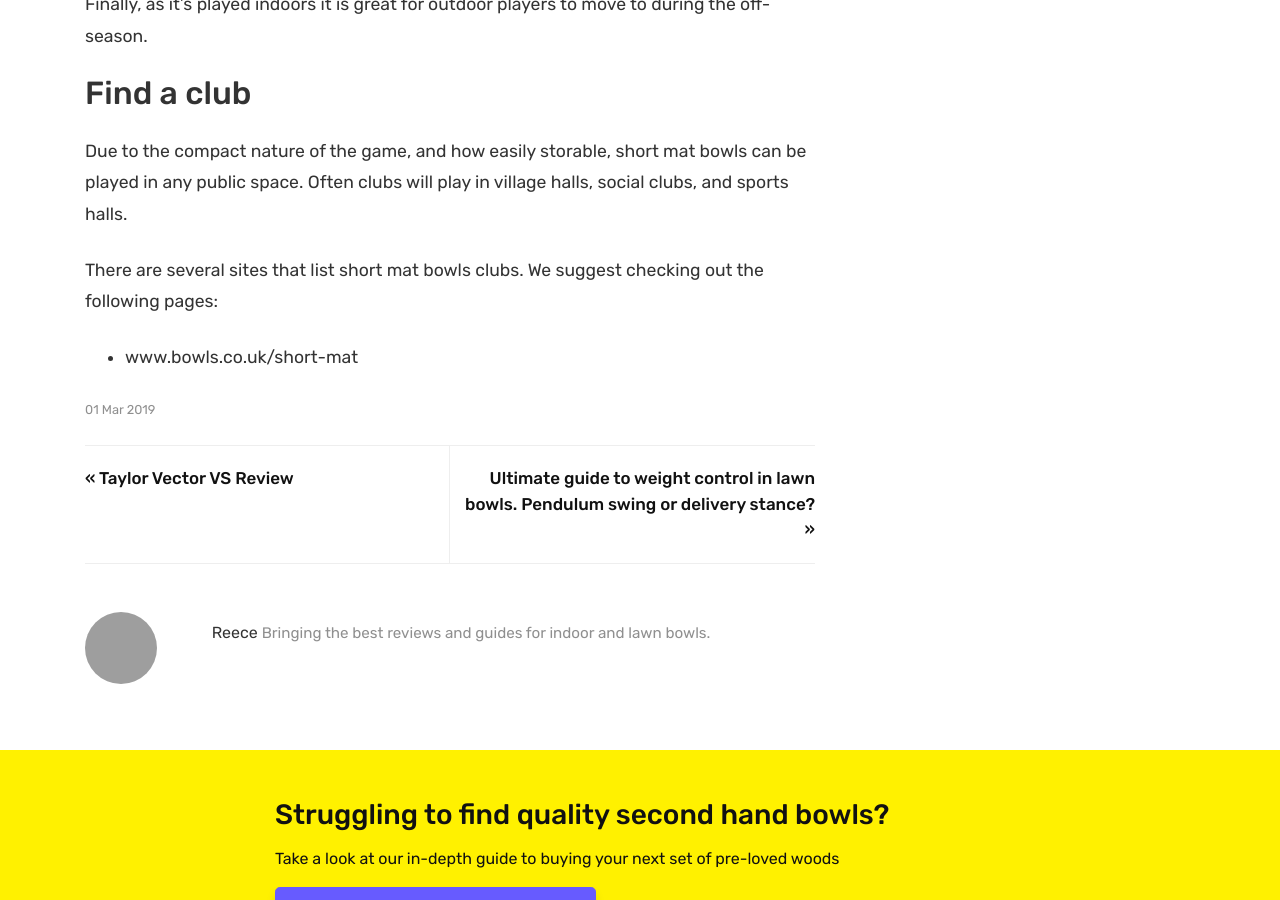
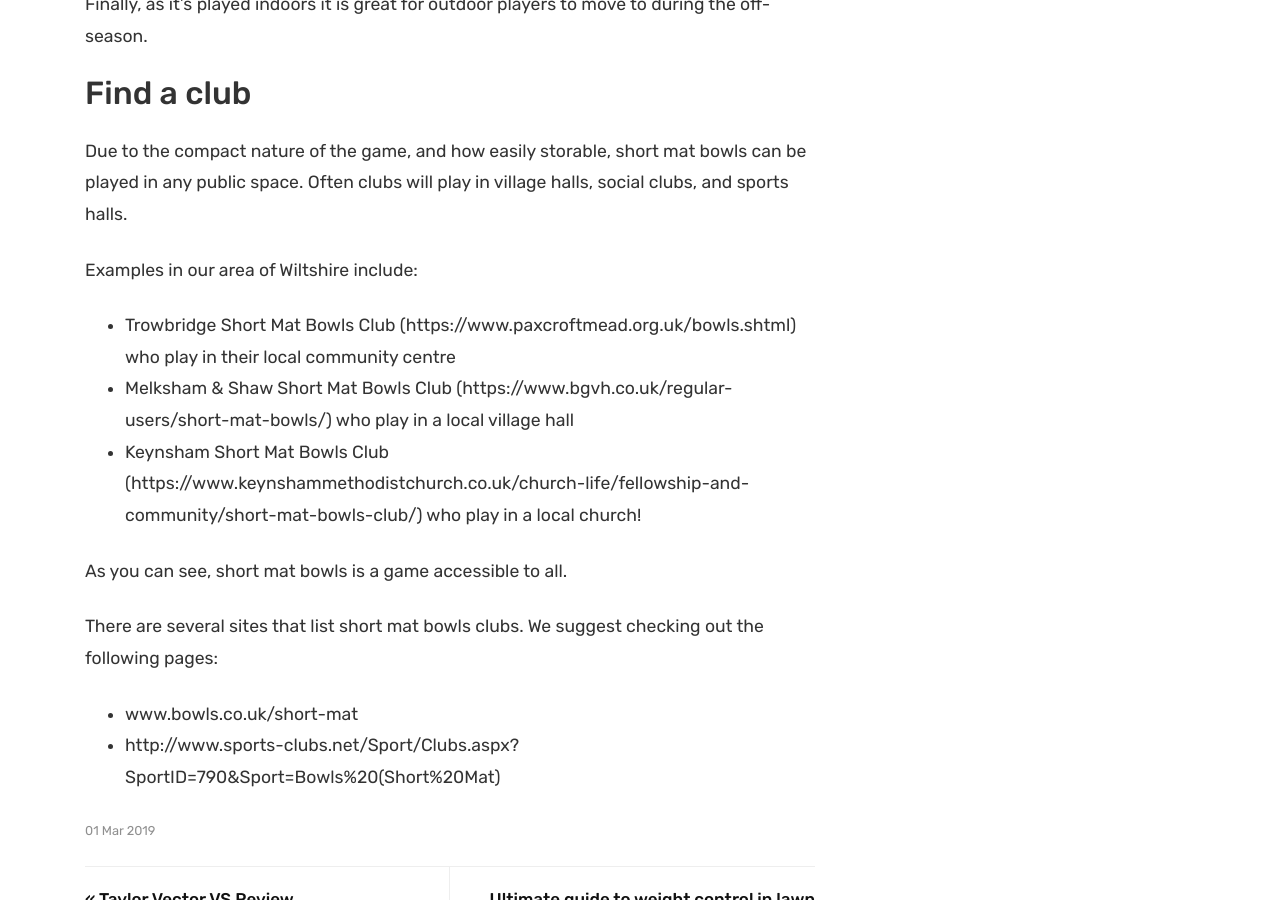
Before and after one commit to krussll/etsysimplicity, a Jekyll site: the page built from _posts/2019-03-01-guide-to-short-mat-bowls.md, in a window 1280 px wide and 900 px high, scrolled down 1729 px. Built offline with Jekyll 4.4.1, drawn with Linux system fonts in a browser that asks for light colours; nearby versions of some CDN libraries; grey boxes are pictures that could not be loaded.

Commit message:
Update 2019-03-01-guide-to-short-mat-bowls.md

```diff
--- a/_posts/2019-03-01-guide-to-short-mat-bowls.md
+++ b/_posts/2019-03-01-guide-to-short-mat-bowls.md
@@ -39,6 +39,15 @@ Finally, as it's played indoors it is great for outdoor players to move to durin
 
 Due to the compact nature of the game, and how easily storable, short mat bowls can be played in any public space. Often clubs will play in village halls, social clubs, and sports halls.
 
+Examples in our area of Wiltshire include:
+
+* Trowbridge Short Mat Bowls Club (https://www.paxcroftmead.org.uk/bowls.shtml) who play in their local community centre
+* Melksham & Shaw Short Mat Bowls Club (https://www.bgvh.co.uk/regular-users/short-mat-bowls/) who play in a local village hall
+* Keynsham Short Mat Bowls Club (https://www.keynshammethodistchurch.co.uk/church-life/fellowship-and-community/short-mat-bowls-club/) who play in a local church!
+
+As you can see, short mat bowls is a game accessible to all.
+
 There are several sites that list short mat bowls clubs. We suggest checking out the following pages:
 
 * www.bowls.co.uk/short-mat
+* http://www.sports-clubs.net/Sport/Clubs.aspx?SportID=790&Sport=Bowls%20(Short%20Mat)
```
